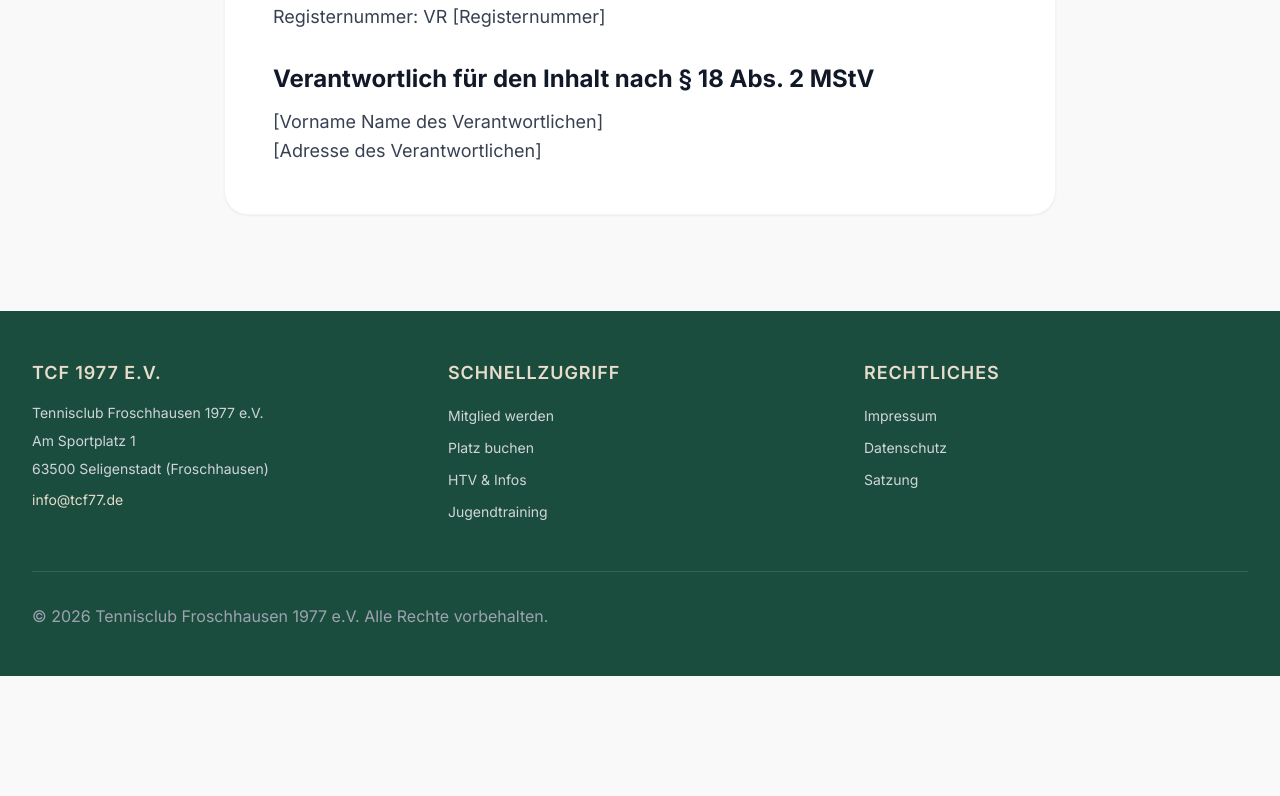
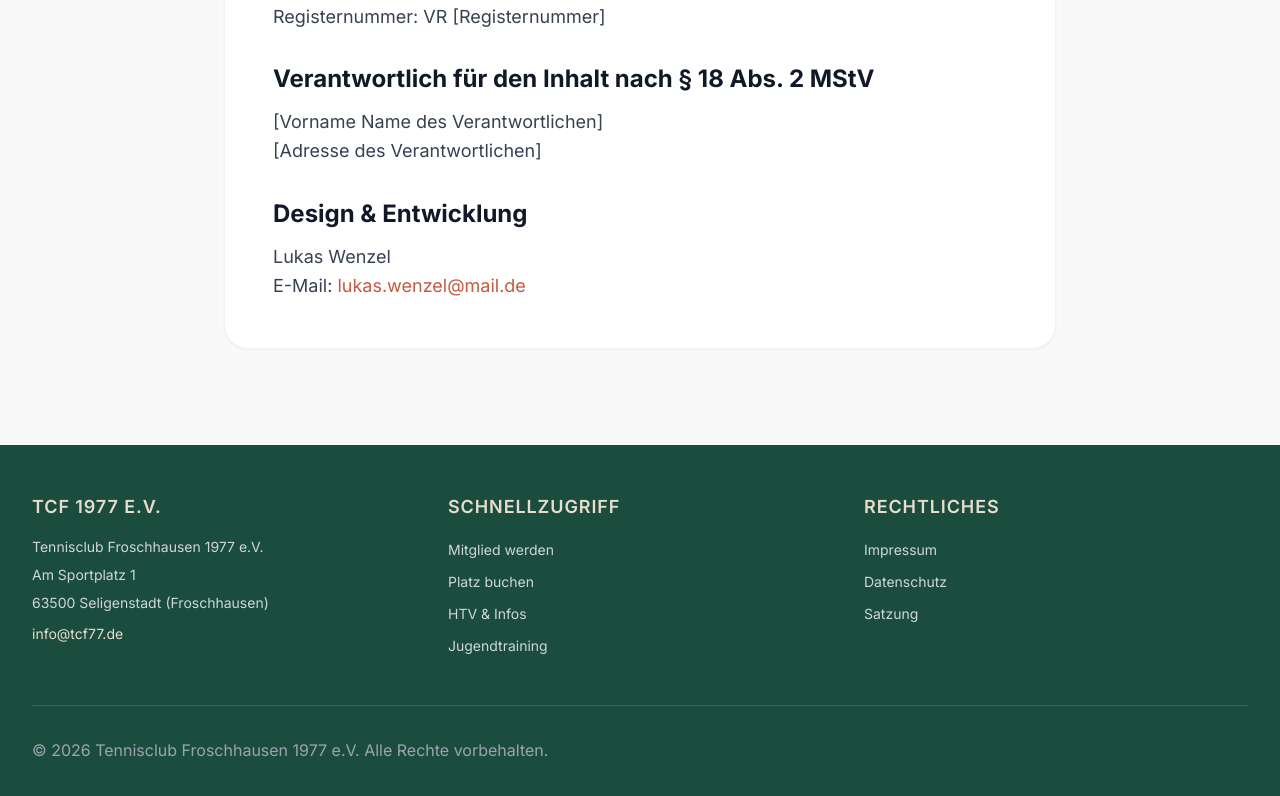
Before and after one commit to LukasW999/TCF-website, a SvelteKit app: page /impressum in a window 1280 px wide. Shown: the part 906-1702 px from the top of the page. Before the commit the page ends 1582 px from the top, so only its background shows below. Built offline with nearby package versions, Linux system fonts and the light colour scheme.

Commit message:
chore: add developer contact to impressum

```diff
--- a/src/routes/impressum/+page.svelte
+++ b/src/routes/impressum/+page.svelte
@@ -52,6 +52,14 @@
             [Adresse des Verantwortlichen]
           </p>
         </section>
+
+        <section>
+          <h2 class="text-2xl font-bold text-gray-900 mb-3 mt-8">Design & Entwicklung</h2>
+          <p class="leading-relaxed">
+            Lukas Wenzel<br />
+            E-Mail: <a href="mailto:lukas.wenzel@mail.de" class="text-tennis-clay hover:text-tennis-green">lukas.wenzel@mail.de</a>
+          </p>
+        </section>
       </div>
 
     </div>
```
